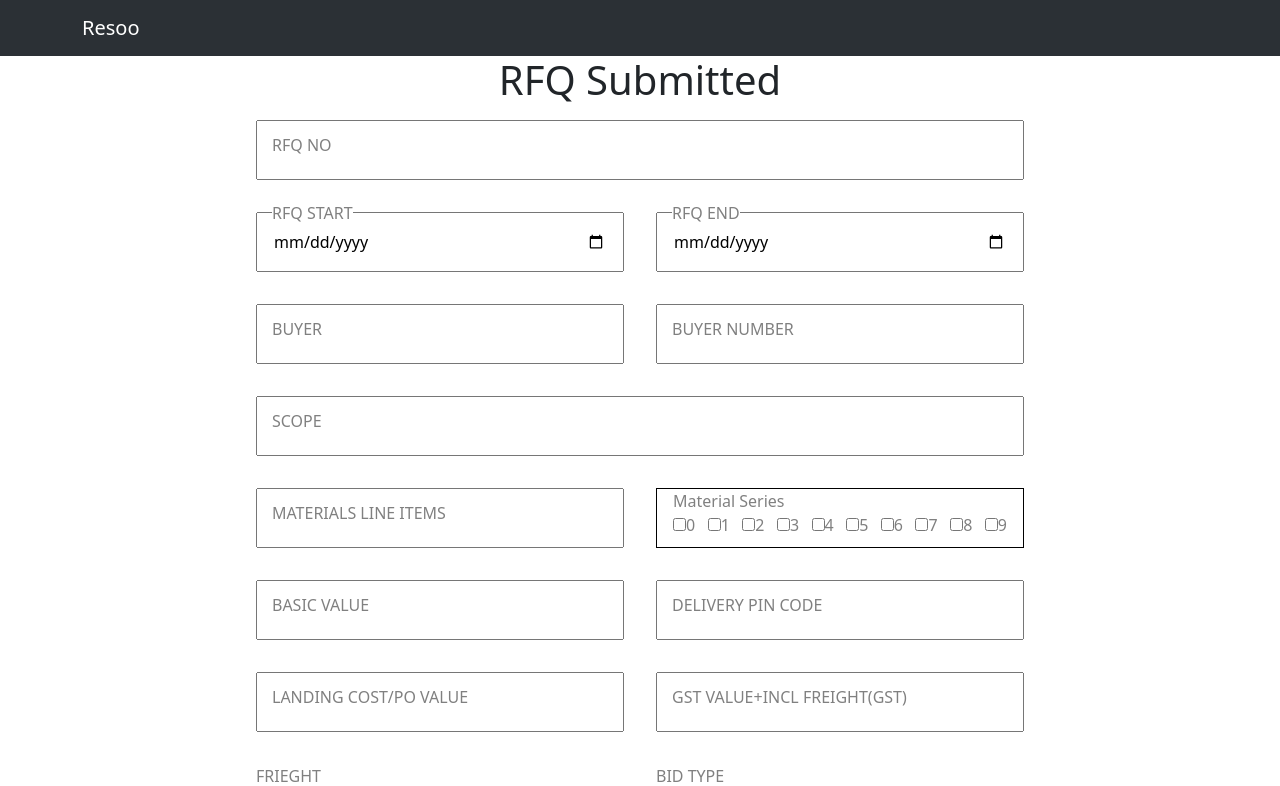
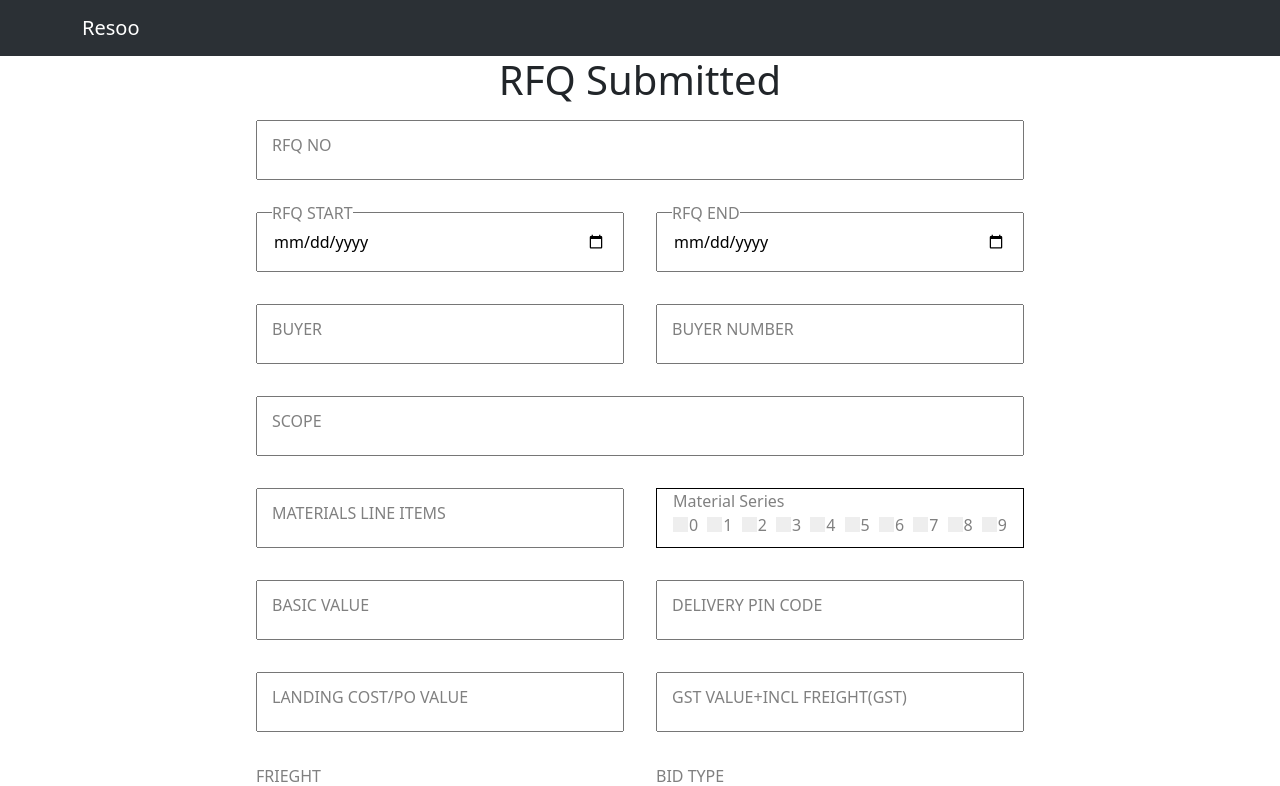
Before and after one commit to shubhkr8/bid-frontend, a React (Create React App) app: page / in a window 1280 px wide. Shown: the top 786 px of the page. Built offline with nearby package versions, Linux system fonts and the light colour scheme.

Commit message:
refactor code

```diff
--- a/src/components/InputBox/InputBox.js
+++ b/src/components/InputBox/InputBox.js
@@ -2,20 +2,7 @@ import React from "react";
 import "./InputBox.css";
 
 const InputBox = (props) => {
-  const {
-    id,
-    name,
-    value,
-    type,
-    label,
-    placeholder,
-    initialValue,
-    updateValue,
-  } = props;
-
-  const handleInternalonChange = (e) => {
-    updateValue({ ...initialValue, [e.target.name]: e.target.value });
-  };
+  const { id, value, type, label, placeholder, onChange } = props;
 
   return (
     <div className="InputBox" id={`InputBox__${id}`}>
@@ -23,10 +10,9 @@ const InputBox = (props) => {
         className="InputBox-input"
         id={id}
         type={type}
-        name={name}
         value={value}
         placeholder={placeholder}
-        onChange={handleInternalonChange}
+        onChange={onChange}
       />
       <label htmlFor={id} className="InputBox-label">
         {label}
--- /dev/null
+++ b/src/components/InputCheckbox/InputCheckbox.css
@@ -0,0 +1,61 @@
+.InputCheckbox {
+  width: fit-content;
+  box-sizing: border-box;
+}
+
+.InputCheckbox__container {
+  display: block;
+  position: relative;
+  cursor: pointer;
+  -webkit-user-select: none;
+  -moz-user-select: none;
+  -ms-user-select: none;
+  user-select: none;
+}
+
+.InputCheckbox__container > input {
+  position: absolute;
+  opacity: 0;
+  cursor: pointer;
+  height: 0;
+  width: 0;
+}
+
+.InputCheckbox__checkmark {
+  position: absolute;
+  top: 4px;
+  left: -16px;
+  height: 15px;
+  width: 15px;
+  background-color: #eee;
+}
+
+.InputCheckbox__container:hover input ~ .InputCheckbox__checkmark {
+  background-color: #ccc;
+}
+
+.InputCheckbox__container input:checked ~ .InputCheckbox__checkmark {
+  background-color: #2196f3;
+}
+
+.InputCheckbox__checkmark:after {
+  content: "";
+  position: absolute;
+  display: none;
+}
+
+.InputCheckbox__container input:checked ~ .InputCheckbox__checkmark:after {
+  display: block;
+}
+
+.InputCheckbox__container .InputCheckbox__checkmark:after {
+  left: 4px;
+  top: 2px;
+  width: 5px;
+  height: 8px;
+  border: solid white;
+  border-width: 0 3px 3px 0;
+  -webkit-transform: rotate(45deg);
+  -ms-transform: rotate(45deg);
+  transform: rotate(45deg);
+}
--- a/src/components/InputCheckbox/InputCheckbox.js
+++ b/src/components/InputCheckbox/InputCheckbox.js
@@ -1,27 +1,15 @@
 import React from "react";
+import "./InputCheckbox.css";
 
 const InputCheckbox = (props) => {
-  const { id, name, value, type, label, initialValue, updateValue } = props;
-
-  const handleInternalonChange = (e) => {
-    updateValue({
-      ...initialValue,
-      [e.target.name]: [...initialValue.material_series, e.target.value],
-    });
-  };
+  const { id, type, label, onChange, checked } = props;
 
   return (
     <div className="InputCheckbox">
-      <input
-        className="InputCheckbox-input"
-        id={id}
-        type={type}
-        name={name}
-        value={value}
-        onChange={handleInternalonChange}
-      />
-      <label htmlFor={id} className="InputCheckbox-label">
+      <label className="InputCheckbox__container">
         {label}
+        <input id={id} type={type} onChange={onChange} checked={checked} />
+        <span className="InputCheckbox__checkmark"></span>
       </label>
     </div>
   );
--- a/src/components/InputSelect/InputSelect.js
+++ b/src/components/InputSelect/InputSelect.js
@@ -2,18 +2,11 @@ import React from "react";
 import "./InputSelect.css";
 
 const InputSelect = (props) => {
-  const { label, id, name, options, initialValue, placeholder, updateValue } =
-    props;
-
-  const handleInternalonChange = (e) => {
-    updateValue({ ...initialValue, [e.target.name]: e.target.value });
-  };
+  const { label, options, placeholder, onChange, value } = props;
   return (
     <div className="InputSelect">
-      <label htmlFor={id} className="InputSelect-label">
-        {label}
-      </label>
-      <select name={name} id={id} onChange={handleInternalonChange}>
+      <label className="InputSelect-label">{label}</label>
+      <select value={value} onChange={onChange}>
         <option>{placeholder}</option>
         {options.map((item, index) => (
           <option value={item} key={index}>
--- a/src/components/RFQ_Submit/RFQ_Submit.css
+++ b/src/components/RFQ_Submit/RFQ_Submit.css
@@ -21,6 +21,7 @@
   .rfq_material_series_list {
     display: flex;
     justify-content: space-between;
+    padding-left: 1rem;
   }
 
   .rfq__submit_button {
@@ -49,3 +50,10 @@ h1 {
   text-align: center;
   margin: 1rem auto;
 }
+
+@media only screen and (max-width: 768px) {
+  .rfq__submit {
+    display: flex;
+    flex-direction: column;
+  }
+}
--- a/src/components/RFQ_Submit/RFQ_Submit.js
+++ b/src/components/RFQ_Submit/RFQ_Submit.js
@@ -4,6 +4,13 @@ import axios from "axios";
 import InputBox from "../InputBox/InputBox";
 import InputSelect from "../InputSelect/InputSelect";
 import InputCheckbox from "../InputCheckbox/InputCheckbox";
+import {
+  BID_CLASS_OPTION,
+  BID_TYPE_OPTION,
+  FRIEGHT_OPTION,
+  MATERIAL_SERIES_LIST,
+  VENDOR_ID_OPTION,
+} from "../../utils/Constant";
 
 const intialFormData = {
   rfq_no: "",
@@ -27,33 +34,28 @@ const intialFormData = {
 const RFQ_Submit = () => {
   const [formData, setFormData] = useState(intialFormData);
 
-  const FRIEGHT_OPTION = [
-    1, 2, 3, 4, 5, 6, 7, 8, 9, 10, 11, 12, 13, 14, 15, 16, 17, 18, 19, 20, 21,
-    22, 23, 24, 25, 26, 27, 28, 29, 30, 31, 32, 33, 34, 35, 36, 37, 38, 39, 40,
-    41, 42, 43, 44, 45, 46, 47, 48, 49, 50,
-  ];
+  const handleCheckboxChange = (value) => {
+    const updatedMaterialSeries = [...formData.material_series];
 
-  const BID_CLASS_OPTION = ["Public", "Private"];
+    if (updatedMaterialSeries.includes(value)) {
+      // If the value is already present, remove it
+      updatedMaterialSeries.splice(updatedMaterialSeries.indexOf(value), 1);
+    } else {
+      // If the value is not present, add it
+      updatedMaterialSeries.push(value);
+    }
+    setFormData((prevData) => ({
+      ...prevData,
+      material_series: updatedMaterialSeries,
+    }));
+  };
 
-  const BID_TYPE_OPTION = ["Fresh Bid", "Re-Quote", "Dummy Bid"];
-
-  const VENDOR_ID_OPTION = [
-    "LZ",
-    "HT",
-    "AZ",
-    "GY",
-    "PT",
-    "BMC",
-    "UNO",
-    "HINA",
-    "SGT",
-    "RSC",
-    "OW",
-    "OG",
-    "JEW",
-  ];
-
-  const MATERIAL_SERIES_LIST = [0, 1, 2, 3, 4, 5, 6, 7, 8, 9];
+  const handleInputChange = (fieldName, value) => {
+    setFormData((prevData) => ({
+      ...prevData,
+      [fieldName]: value,
+    }));
+  };
 
   const handleSubmit = async (e) => {
     e.preventDefault();
@@ -79,67 +81,55 @@ const RFQ_Submit = () => {
       <div className="rfq__submit">
         <InputBox
           label="RFQ NO"
-          name="rfq_no"
           id="rfq_no"
           type="text"
           value={formData.rfq_no}
-          initialValue={formData}
-          updateValue={setFormData}
+          onChange={(e) => handleInputChange("rfq_no", e.target.value)}
         />
         <InputBox
           label="RFQ START"
-          name="rfq_start_date"
           id="rfq_start_date"
           type="date"
-          initialValue={formData}
-          updateValue={setFormData}
           value={formData.rfq_start_date}
+          onChange={(e) => handleInputChange("rfq_start_date", e.target.value)}
         />
         <InputBox
           label="RFQ END"
-          name="rfq_end_date"
           id="rfq_end_date"
           type="date"
           value={formData.rfq_end_date}
-          initialValue={formData}
-          updateValue={setFormData}
+          onChange={(e) => handleInputChange("rfq_end_date", e.target.value)}
         />
         <InputBox
           label="BUYER"
-          name="buyer"
           id="buyer"
           type="text"
           value={formData.buyer}
-          initialValue={formData}
-          updateValue={setFormData}
+          onChange={(e) => handleInputChange("buyer", e.target.value)}
         />
         <InputBox
           label="BUYER NUMBER"
-          name="buyer_no"
           id="buyer_no"
           type="text"
           value={formData.buyer_no}
-          initialValue={formData}
-          updateValue={setFormData}
+          onChange={(e) => handleInputChange("buyer_no", e.target.value)}
         />
 
         <InputBox
           label="SCOPE"
-          name="scope"
           id="scope"
           type="text"
           value={formData.scope}
-          initialValue={formData}
-          updateValue={setFormData}
+          onChange={(e) => handleInputChange("scope", e.target.value)}
         />
         <InputBox
           label="MATERIALS LINE ITEMS"
-          name="material_line_items"
           id="material_line_items"
           type="text"
           value={formData.material_line_items}
-          initialValue={formData}
-          updateValue={setFormData}
+          onChange={(e) =>
+            handleInputChange("material_line_items", e.target.value)
+          }
         />
         <div className="rfq_material_series">
           <label>Material Series</label>
@@ -148,79 +138,66 @@ const RFQ_Submit = () => {
               <InputCheckbox
                 key={index}
                 label={item}
-                name="material_series"
                 id="material_series"
                 type="checkbox"
                 value={item}
-                initialValue={formData}
-                updateValue={setFormData}
+                checked={formData.material_series.includes(item)}
+                onChange={() => handleCheckboxChange(item)}
               />
             ))}
           </div>
         </div>
         <InputBox
           label="BASIC VALUE"
-          name="basic_value"
           id="basic_value"
           type="text"
           value={formData.basic_value}
-          initialValue={formData}
-          updateValue={setFormData}
+          onChange={(e) => handleInputChange("basic_value", e.target.value)}
         />
         <InputBox
           label="DELIVERY PIN CODE"
-          name="delivery_pin"
           id="delivery_pin"
           type="text"
           value={formData.delivery_pin}
-          initialValue={formData}
-          updateValue={setFormData}
+          onChange={(e) => handleInputChange("delivery_pin", e.target.value)}
         />
         <InputBox
           label="LANDING COST/PO VALUE"
-          name="landing_cost"
           id="landing_cost"
           type="text"
           value={formData.landing_cost}
-          initialValue={formData}
-          updateValue={setFormData}
+          onChange={(e) => handleInputChange("landing_cost", e.target.value)}
         />
         <InputBox
           label="GST VALUE+INCL FREIGHT(GST)"
-          name="gst_freight_tax"
           id="gst_freight_tax"
           type="text"
           value={formData.gst_freight_tax}
-          initialValue={formData}
-          updateValue={setFormData}
+          onChange={(e) => handleInputChange("gst_freight_tax", e.target.value)}
         />
         <InputSelect
           label="FRIEGHT"
-          name="frieght"
           options={FRIEGHT_OPTION}
-          initialValue={formData}
-          updateValue={setFormData}
+          value={formData.frieght}
+          onChange={(e) => handleInputChange("frieght", e.target.value)}
         />
         <InputSelect
           label="BID TYPE"
-          name="bid_type"
           options={BID_TYPE_OPTION}
-          initialValue={formData}
-          updateValue={setFormData}
+          value={formData.bid_type}
+          onChange={(e) => handleInputChange("bid_type", e.target.value)}
         />
         <InputSelect
           label="Bid Class"
-          name="bid_class"
           options={BID_CLASS_OPTION}
-          initialValue={formData}
-          updateValue={setFormData}
+          value={formData.bid_class}
+          onChange={(e) => handleInputChange("bid_class", e.target.value)}
         />
         <InputSelect
           label="VENDOR ID"
-          name="vendor_id"
           options={VENDOR_ID_OPTION}
-          initialValue={formData}
-          updateValue={setFormData}
+          value={formData.vendor_id}
+          onChange={(e) => handleInputChange("vendor_id", e.target.value)}
         />
         <div className="rfq__submit_button">
           <button type="submit" className="submit_button">
--- /dev/null
+++ b/src/utils/Constant.js
@@ -0,0 +1,27 @@
+export const BID_CLASS_OPTION = ["Public", "Private"];
+
+export const FRIEGHT_OPTION = [
+  1, 2, 3, 4, 5, 6, 7, 8, 9, 10, 11, 12, 13, 14, 15, 16, 17, 18, 19, 20, 21, 22,
+  23, 24, 25, 26, 27, 28, 29, 30, 31, 32, 33, 34, 35, 36, 37, 38, 39, 40, 41,
+  42, 43, 44, 45, 46, 47, 48, 49, 50,
+];
+
+export const BID_TYPE_OPTION = ["Fresh Bid", "Re-Quote", "Dummy Bid"];
+
+export const VENDOR_ID_OPTION = [
+  "LZ",
+  "HT",
+  "AZ",
+  "GY",
+  "PT",
+  "BMC",
+  "UNO",
+  "HINA",
+  "SGT",
+  "RSC",
+  "OW",
+  "OG",
+  "JEW",
+];
+
+export const MATERIAL_SERIES_LIST = [0, 1, 2, 3, 4, 5, 6, 7, 8, 9];
```
Also changed, not shown: src/components/InputCheckbox/InputCheckout.css (deleted).
